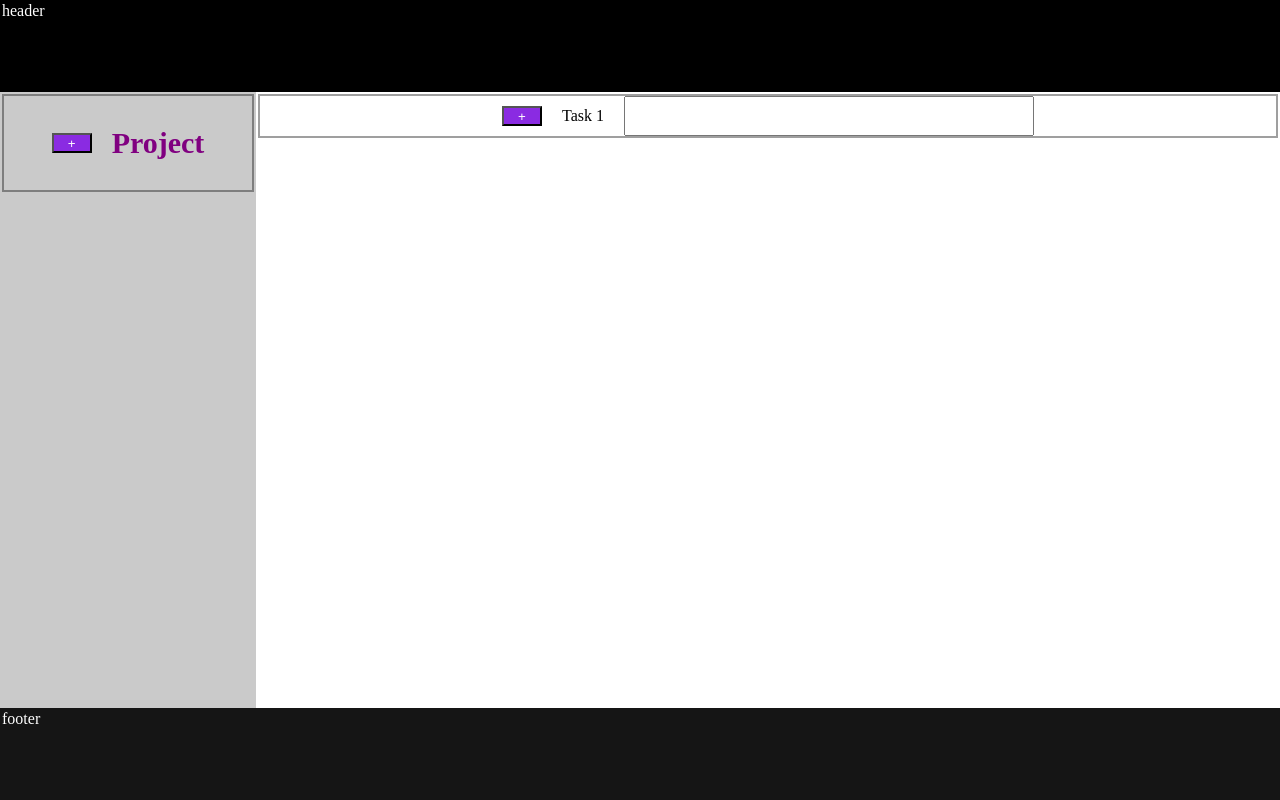
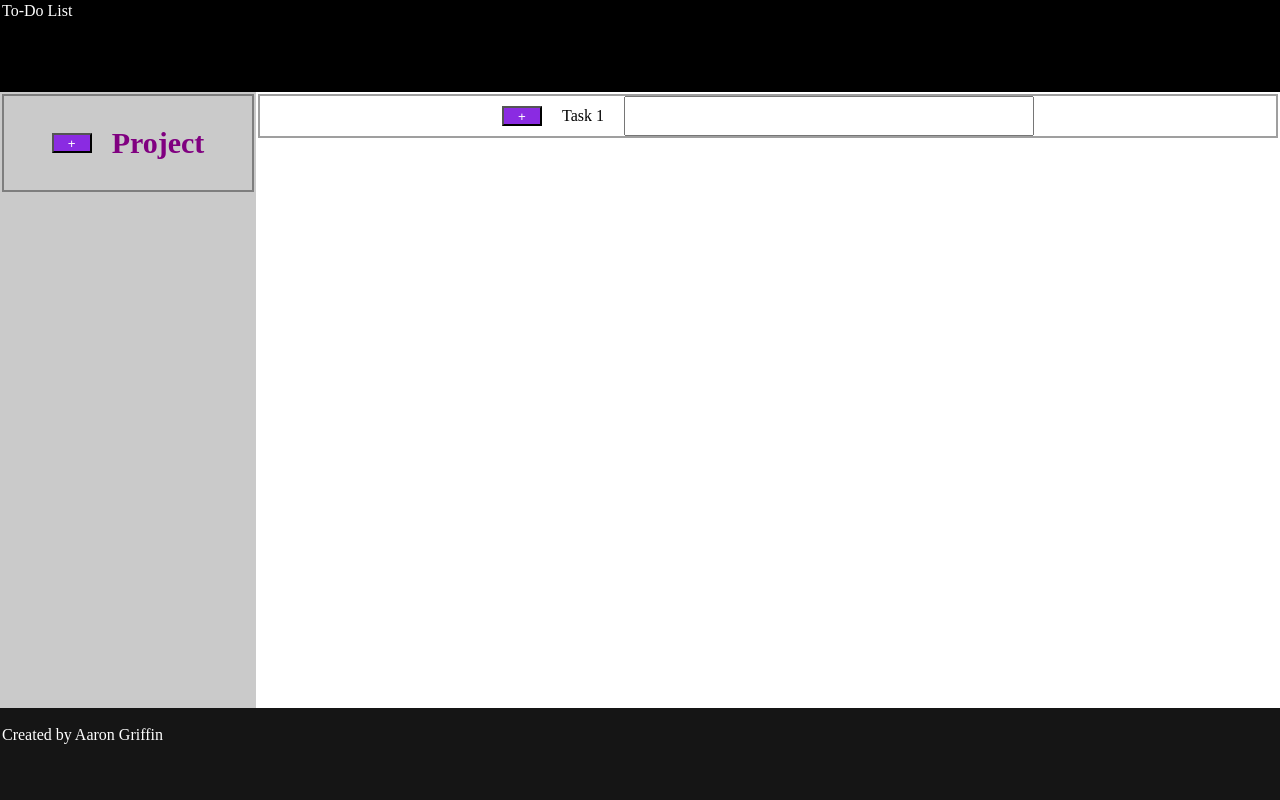
Before and after one commit to Ace-86/ToDo, a website built with webpack: page dist/index.html in a window 1280 px wide. Built offline with nearby package versions, Linux system fonts and the light colour scheme.

Commit message:
dummy content removed; added footer, header

```diff
--- a/dist/index.html
+++ b/dist/index.html
@@ -7,10 +7,12 @@
     </head>
     <body>
     <div class="page-wrap">
-        <div class="header" id="border">header</div>
+        <div class="header" id="border">To-Do List</div>
         <div class="sidepanel" id="border">  </div>
         <div class="content" id="border"> </div>
-        <div class="footer" id="border">footer </div>
+        <div class="footer" id="border">
+        <p> Created by Aaron Griffin</p>
+        </div>
     </div>
   </body>
 </html>
```
